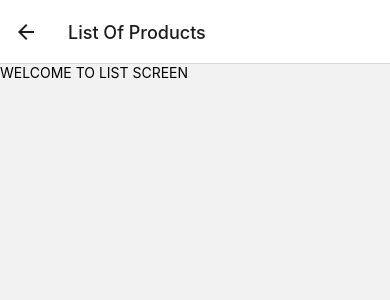
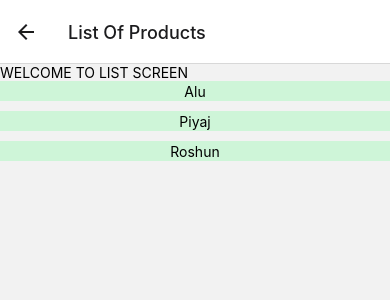
Before and after one commit to XLR8-07/Summer_23-FrontEnd, a React Native app: screen / in a window 390 px wide. Both pictures are taken after a click on the button "GO TO LIST SCREEN". Shown: the top 300 px of the page. Built offline with nearby package versions, Linux system fonts and the light colour scheme.

Commit message:
added a new resuable component products

```diff
--- a/src/Components/ProductComponent.tsx
+++ b/src/Components/ProductComponent.tsx
@@ -1,22 +1,25 @@
 import React from "react";
-import { View, Text } from "react-native";
+import { View, Text, StyleSheet } from "react-native";
 
 export interface IProduct{
     name: string
     id: number
 }
 
-const Product = (props: IProduct) =>{
-    return(
-        <View>
-            <Text>
-                {props.id}
-            </Text>
-            <Text>
-                {props.name}
-            </Text>
-        </View>
-    )
+const ProductComponent = (props: IProduct) =>{
+    return (<View style={styles.mainContainer}>
+        <Text>{props.name}</Text>
+    </View>)
 }
 
-export default Product;
+const styles = StyleSheet.create({
+    mainContainer:{
+        backgroundColor: "#cef5d8",
+        height: 20,
+        marginBottom: 10,
+        display: 'flex',
+        justifyContent: 'center',
+        alignItems: 'center'
+    }
+})
+export default ProductComponent;
--- a/src/Screens/ListScreen.tsx
+++ b/src/Screens/ListScreen.tsx
@@ -1,29 +1,31 @@
 import React from "react";
 import { View, Text, FlatList, ListRenderItem } from "react-native";
-import Product, { IProduct } from "../Components/ProductComponent";
+import ProductComponent, { IProduct } from "../Components/ProductComponent";
 
 const ListScreen = () =>{
-    // const products:IProduct[] = [
-    //     {
-    //         name: "Alu",
-    //         id: 1
-    //     },
-    //     {
-    //         name: "Piyaj",
-    //         id: 2
-    //     },
-    //     {
-    //         name: "Roshun",
-    //         id: 3
-    //     }
-    // ]
+    const products:IProduct[] = [
+        {
+            name: "Alu",
+            id: 1
+        },
+        {
+            name: "Piyaj",
+            id: 2
+        },
+        {
+            name: "Roshun",
+            id: 3
+        }
+    ]
     // const handleRenderItem : ListRenderItem<IProduct> = ({item}) =>
     //     <Product name={item.name} id={item.id}/>;
 
     return(
         <View>
             <Text>WELCOME TO LIST SCREEN</Text>
-            {/* <FlatList data={products} renderItem={handleRenderItem}/> */}
+            {products.map((product)=> (
+                <ProductComponent name={product.name} id={product.id} key={product.id}/>
+            ))}
         </View>
     )
 }
```
